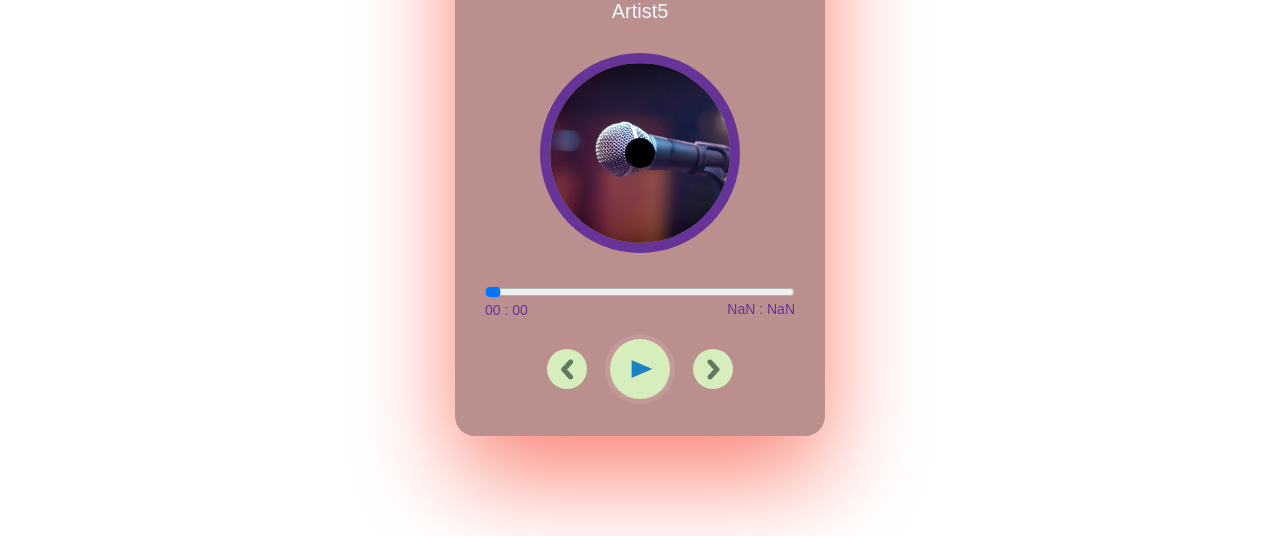
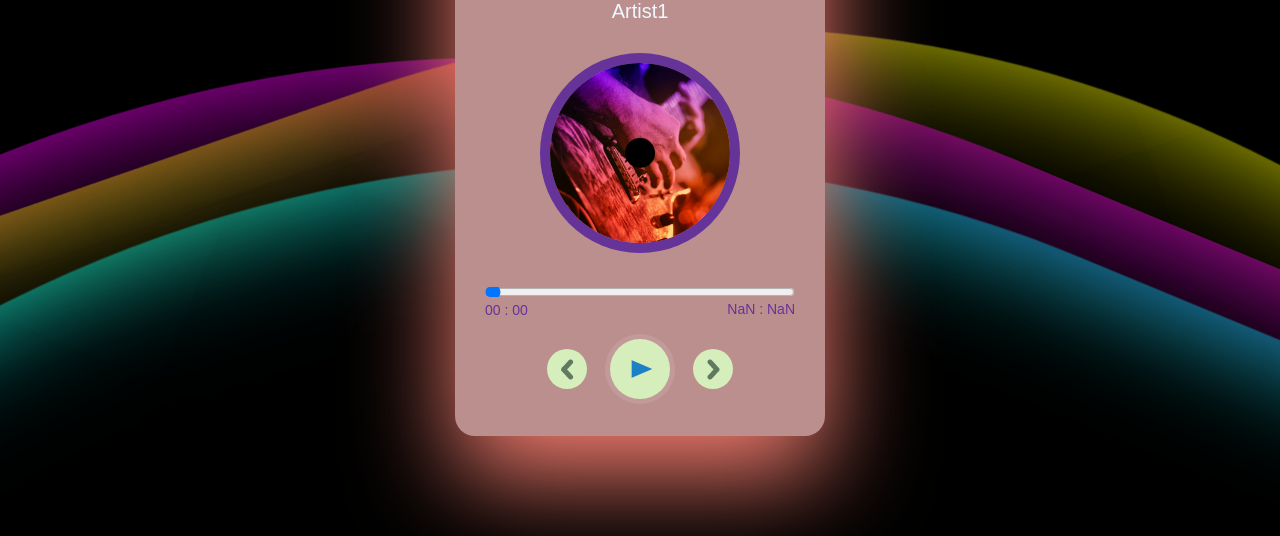
Before and after one commit to CodeBreaker518/2-inicio-git, a plain HTML site: page index.html in a window 1280 px wide. Shown: the part 264-800 px from the top of the page. Drawn offline with Linux system fonts and the light colour scheme; a web font is replaced by a local one.

Commit message:
final project, added background waves

```diff
--- a/css/mp3player.css
+++ b/css/mp3player.css
@@ -12,9 +12,17 @@ body {
   display: flex;
   justify-content: center;
   align-items: center;
+  /* waves */
+  background-color: #000;
+  overflow-x: hidden;
+  overflow-y: hidden;
+  position: relative;
+  z-index: 0;
+
 }
 
 .music-player{
+  z-index: 1;
   width: 370px;
   height: 600px;
   background-color: rosybrown;
@@ -193,3 +201,46 @@ h1 {
     transform: rotate(360deg);
   }
 }
+
+/* Waves style */
+.wave,
+.wave::before,
+.wave::after {
+  content: '';
+  position: fixed;
+  top: 50%;
+  left: 50%;
+  width: 250vw;
+  height: 250vw;
+  margin-left: -125vw;
+  transform-origin: 50% 50%;
+  background-color: transparent;
+  border-radius: 38% 42%;
+  box-shadow: inset 0 0 10vw rgba(255,0,255,0.8);
+  animation: spin 16s infinite linear;
+  mix-blend-mode: multiply;
+}
+
+.wave::before {
+  width: 105%;
+  height: 95%;
+  margin-top: -125vw;
+  transform-origin: 49% 51%;
+  border-radius: 40% 38%;
+  box-shadow: inset 0 0 10vw rgba(255,255,0,0.8);
+  animation: spin 13s infinite linear;
+}
+
+.wave::after {
+  width: 102%;
+  height: 98%;
+  margin-top: -125vw;
+  transform-origin: 51% 49%;
+  border-radius: 48% 42%;
+  box-shadow: inset 0 0 10vw rgba(0,255,255,0.8);
+  animation: spin 10s infinite linear;
+}
+
+@keyframes spin {
+  100% { transform: rotate(360deg); }
+}
--- a/index.html
+++ b/index.html
@@ -15,6 +15,7 @@
 </head>
 
 <body>
+  <div class="wave"></div>
   <audio src="" id="audio"></audio>
   <div class="music-player">
     <h1>Diego Perez Perez</h1>
@@ -30,7 +31,6 @@
     </div>
 
     <div class="controls">
-
       <button class="btn backward-btn">
         <img src="./images/pre.png">
       </button>
@@ -41,8 +41,8 @@
       <button class="btn forward-btn">
         <img src="./images/nxt.png">
       </button>
+    </div>
 
-    </div>
   </div>
   <script src="./js/data.js"></script>
   <script src="./js/app.js"></script>
--- a/js/app.js
+++ b/js/app.js
@@ -1,3 +1,5 @@
+// prevent default event touchmove on mobile view
+document.body.addEventListener('touchmove', function(e){ e.preventDefault(); });
 
 const playBtn = document.querySelector('.play-btn')
 const music = document.querySelector('#audio')
@@ -12,14 +14,12 @@ const backwardBtn = document.querySelector('.backward-btn')
 
 playBtn.addEventListener('click', () => {
   if (playBtn.className.includes('pause')){
-    playBtn.classList.toggle('pause')
-    disk.classList.toggle('play')
     music.play()
   }else{
-    playBtn.classList.toggle('pause')
-    disk.classList.toggle('play')
     music.pause()
   }
+  playBtn.classList.toggle('pause')
+  disk.classList.toggle('play')
 })
 
 const setMusic = (i) => {
@@ -36,9 +36,9 @@ const setMusic = (i) => {
     seekBar.max = music.duration
     console.log('duration', music.duration)
     musicDuration.innerHTML = formatTime(music.duration)
-  }, 300)
+  }, 700)
 }
-setMusic(4)
+setMusic(0)
 
 const formatTime = (time) =>{
   let minutes = Math.floor(time/60)
@@ -74,3 +74,19 @@ forwardBtn.addEventListener('click', () => {
   setMusic(currentMusic)
   playMusic()
 })
+
+backwardBtn.addEventListener('click', () => {
+    if(currentMusic <= 0){
+        currentMusic = songs.length - 1
+    } else {
+        currentMusic--
+    }
+    setMusic(currentMusic)
+    playMusic()
+})
+
+const playMusic = () => {
+    music.play()
+    playBtn.classList.remove('pause')
+    disk.classList.add('play')
+}
```
